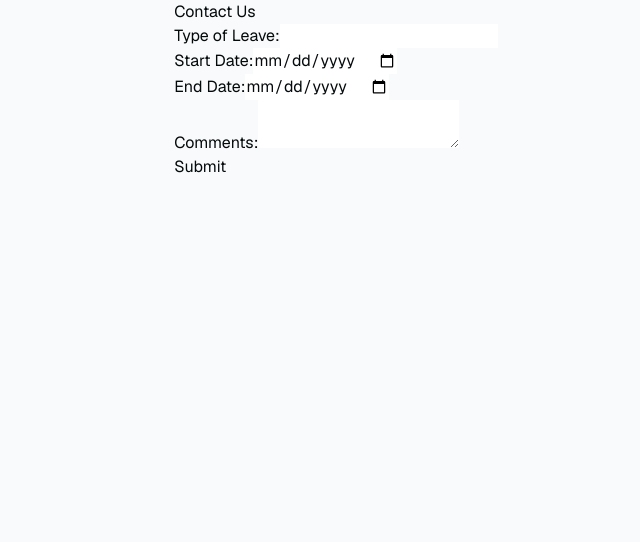
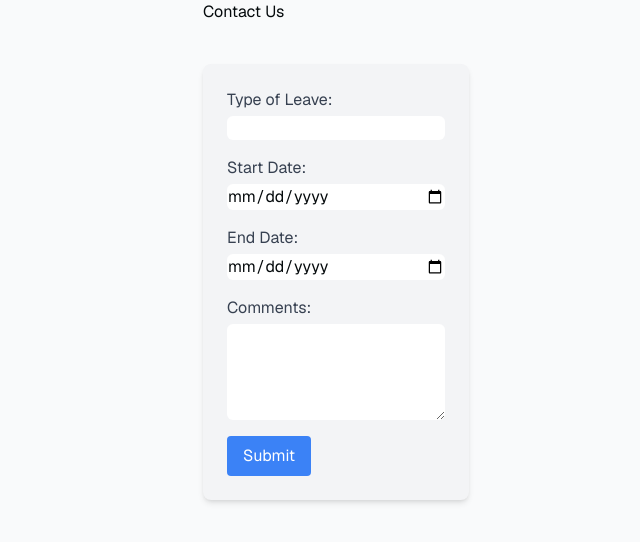
Before and after one commit to Emory-Hack4Impact/Odyssey, a Next.js app: page /dashboard/time-off-req in a window 1280 px wide. Shown: the top 542 px of the page, without its empty margins (304-944 px from the left). Built offline with nearby package versions, Linux system fonts and the light colour scheme.

Commit message:
added coloring and positioning

```diff
--- a/app/dashboard/time-off-req/TimeOffForm.tsx
+++ b/app/dashboard/time-off-req/TimeOffForm.tsx
@@ -1,3 +1,4 @@
+'use client'
 import React, { useState } from 'react';
 
 interface FormData {
@@ -30,48 +31,53 @@ const TimeOffForm: React.FC = () => {
   };
 
   return (
-    <div>
+    <div className="max-w-md mx-auto mt-10 p-6 bg-gray-100 rounded-lg shadow-md">
       <form onSubmit={handleSubmit}>
-        <div>
-          <label htmlFor="leaveType">Type of Leave:</label>
+        <div className="mb-4">
+          <label htmlFor="leaveType" className="block text-gray-700">Type of Leave:</label>
           <input
             type="text"
             id="leaveType"
             name="leaveType"
             value={formData.leaveType}
             onChange={handleChange}
+            className="form-input mt-1 block w-full rounded-md border-gray-300"
           />
         </div>
-        <div>
-          <label htmlFor="startDate">Start Date:</label>
+        <div className="mb-4">
+          <label htmlFor="startDate" className="block text-gray-700">Start Date:</label>
           <input
             type="date"
             id="startDate"
             name="startDate"
             value={formData.startDate}
             onChange={handleChange}
+            className="form-input mt-1 block w-full rounded-md border-gray-300"
           />
         </div>
-        <div>
-          <label htmlFor="endDate">End Date:</label>
+        <div className="mb-4">
+          <label htmlFor="endDate" className="block text-gray-700">End Date:</label>
           <input
             type="date"
             id="endDate"
             name="endDate"
             value={formData.endDate}
             onChange={handleChange}
+            className="form-input mt-1 block w-full rounded-md border-gray-300"
           />
         </div>
-        <div>
-          <label htmlFor="comments">Comments:</label>
+        <div className="mb-4">
+          <label htmlFor="comments" className="block text-gray-700">Comments:</label>
           <textarea
             id="comments"
             name="comments"
             value={formData.comments}
             onChange={handleChange}
+            className="form-textarea mt-1 block w-full rounded-md border-gray-300"
+            rows={4}
           />
         </div>
-        <button type="submit">Submit</button>
+        <button type="submit" className="bg-blue-500 text-white px-4 py-2 rounded hover:bg-blue-600">Submit</button>
       </form>
     </div>
   );
```
